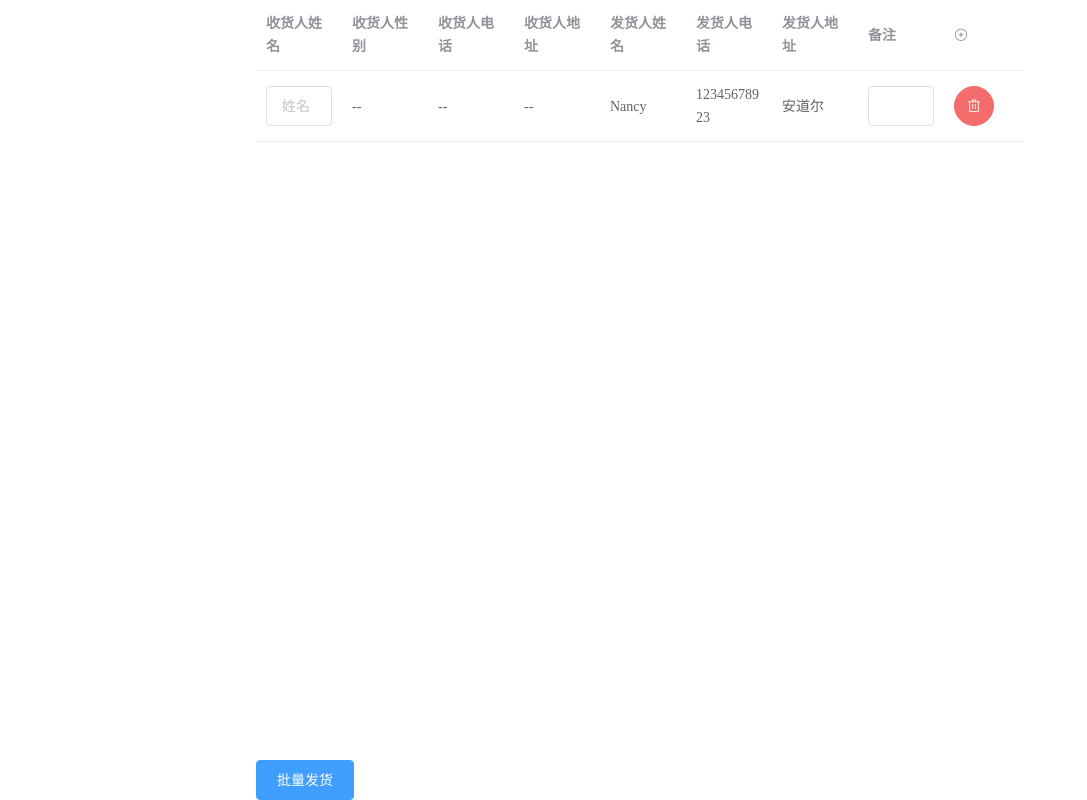
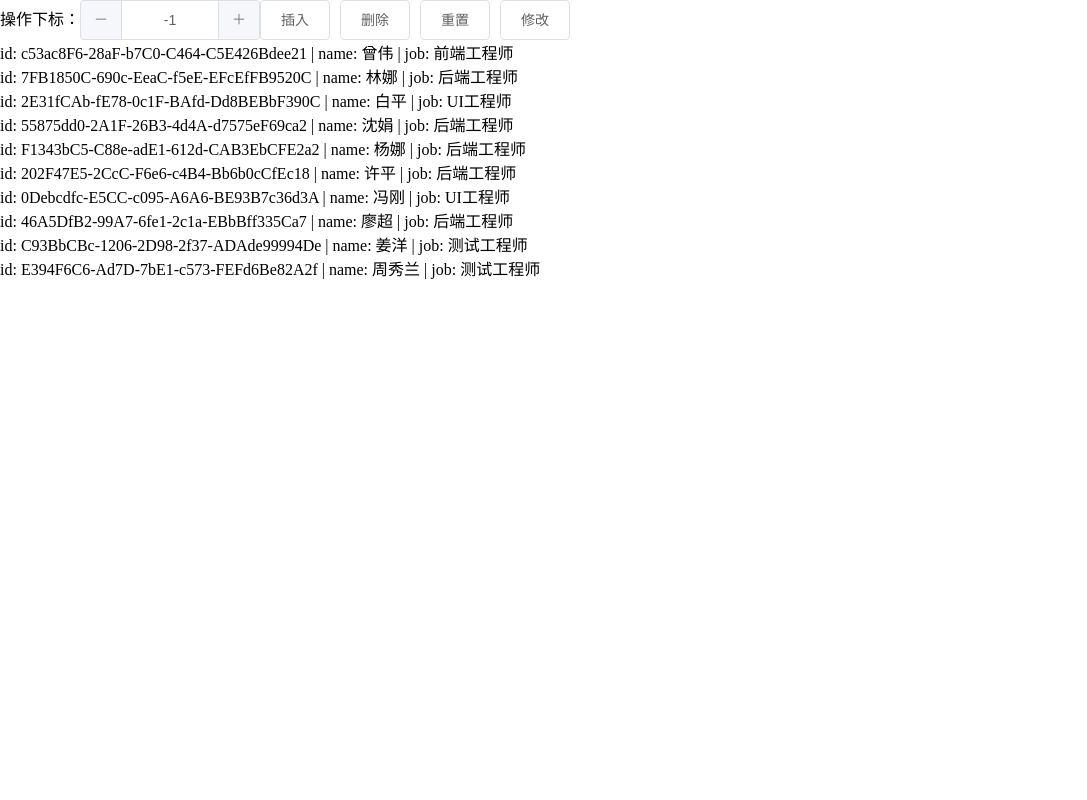
Before and after one commit to s958024860/s958024860.github.io, a Vue app: page /#/keyTest in a window 1280 px wide. Shown: the whole page, without its empty margins (0-1087 px from the left). Built offline with nearby package versions, Linux system fonts and the light colour scheme.

Commit message:
feat: key 值测试 增加vue-router vue-axios mockjs uuid

```diff
--- a/package.json
+++ b/package.json
@@ -8,10 +8,13 @@
     "lint": "vue-cli-service lint"
   },
   "dependencies": {
+    "axios": "^0.19.2",
     "core-js": "^3.6.5",
     "element-ui": "^2.13.2",
     "lodash": "^4.17.15",
-    "vue": "^2.6.11"
+    "uuid": "^8.1.0",
+    "vue": "^2.6.11",
+    "vue-router": "^3.3.4"
   },
   "devDependencies": {
     "@vue/cli-plugin-babel": "~4.4.0",
@@ -20,6 +23,7 @@
     "babel-eslint": "^10.1.0",
     "eslint": "^6.7.2",
     "eslint-plugin-vue": "^6.2.2",
+    "mockjs": "^1.1.0",
     "vue-template-compiler": "^2.6.11"
   },
   "eslintConfig": {
--- a/src/App.vue
+++ b/src/App.vue
@@ -1,20 +1,12 @@
 <template>
   <div id="app">
-    <FormTest />
-<!--    <Test />-->
+    <router-view />
   </div>
 </template>
 
 <script>
-import FormTest from './components/FormTest.vue'
-// import Test from './components/Test.vue'
-
 export default {
   name: 'App',
-  components: {
-    FormTest,
-    // Test,
-  }
 }
 </script>
 
--- /dev/null
+++ b/src/api/httpInstance.js
@@ -0,0 +1,26 @@
+/**
+ * @Author: fzsong3
+ * @Date: 2020/6/22 9:48
+ * @Description:
+ */
+import axios from 'axios'
+
+const instance = axios.create({
+  timeout: 6000,
+  headers: { 'contentType': 'application/json;charset=UTF-8' }
+})
+
+// todo
+// axios.interceptors.request.use(config => {
+//   return config
+// })
+
+// todo
+// axios.interceptors.response.use(
+//   response => {
+//   },
+//   error => {
+//   }
+// )
+
+export default instance
--- /dev/null
+++ b/src/api/index.js
@@ -0,0 +1,10 @@
+/**
+ * @Author: fzsong3
+ * @Date: 2020/6/22 9:55
+ * @Description:
+ */
+import httpInstance from './httpInstance'
+
+export function getKeyList () {
+  return httpInstance.get('/key/list')
+}
--- /dev/null
+++ b/src/components/key/KeyObject.vue
@@ -0,0 +1,34 @@
+<!--
+ * @Author: fzsong3
+ * @Date: 2020/6/22 11:16
+ * @Description:
+-->
+<template>
+  <div class="key-object">
+    <span>id: {{ dataObj.id }} | </span>
+    <span>name: {{ dataObj.name }} | </span>
+    <span>job: {{ dataObj.job }}</span>
+  </div>
+</template>
+
+<script>
+export default {
+  name: 'KeyObject',
+  props: {
+    dataObj: {
+      type: Object,
+      default: () => ({})
+    },
+  },
+  mounted () {
+    console.log(`mounted------${ this.dataObj.id}`)
+  },
+  updated () {
+    console.log(`updated------${ this.dataObj.id}`)
+  }
+}
+</script>
+
+<style scoped>
+
+</style>
--- a/src/main.js
+++ b/src/main.js
@@ -1,13 +1,22 @@
 import Vue from 'vue'
+// 引入element-ui
 import ElementUI from 'element-ui'
 import 'element-ui/lib/theme-chalk/index.css'
+// 引入路由
+import router from './router'
+// 引入mock数据
+import './mock'
+// 服务端接口
+import httpInstance from './api/httpInstance'
+
 import App from './App.vue'
-
 
 Vue.use(ElementUI)
 
 Vue.config.productionTip = false
+Vue.prototype.axios = httpInstance
 
 new Vue({
+  router,
   render: h => h(App),
 }).$mount('#app')
--- /dev/null
+++ b/src/mock/index.js
@@ -0,0 +1,25 @@
+/**
+ * @Author: fzsong3
+ * @Date: 2020/6/22 9:34
+ * @Description:
+ */
+const Mock = require('mockjs')
+
+Mock.setup({
+  timeout: '200-600'
+})
+
+let configArray = []
+
+const files = require.context('.', true, /\.js$/)
+files.keys().forEach(key => {
+  if (key === './index.js') return
+  configArray = configArray.concat(files(key).default)
+})
+
+configArray.forEach(el => {
+  for (let [ path, target ] of Object.entries(el)) {
+    let protocol = path.split('|')
+    Mock.mock(protocol[1], protocol[0], target)
+  }
+})
--- /dev/null
+++ b/src/mock/keyList.js
@@ -0,0 +1,17 @@
+/**
+ * @Author: fzsong3
+ * @Date: 2020/6/22 9:40
+ * @Description:
+ */
+
+export default {
+  'get|/key/list': {
+    rows: [{"id":"c53ac8F6-28aF-b7C0-C464-C5E426Bdee21","name":"曾伟","age":26,"job":"前端工程师"},{"id":"7FB1850C-690c-EeaC-f5eE-EFcEfFB9520C","name":"林娜","age":28,"job":"后端工程师"},{"id":"2E31fCAb-fE78-0c1F-BAfd-Dd8BEBbF390C","name":"白平","age":22,"job":"UI工程师"},{"id":"55875dd0-2A1F-26B3-4d4A-d7575eF69ca2","name":"沈娟","age":22,"job":"后端工程师"},{"id":"F1343bC5-C88e-adE1-612d-CAB3EbCFE2a2","name":"杨娜","age":26,"job":"后端工程师"},{"id":"202F47E5-2CcC-F6e6-c4B4-Bb6b0cCfEc18","name":"许平","age":24,"job":"后端工程师"},{"id":"0Debcdfc-E5CC-c095-A6A6-BE93B7c36d3A","name":"冯刚","age":23,"job":"UI工程师"},{"id":"46A5DfB2-99A7-6fe1-2c1a-EBbBff335Ca7","name":"廖超","age":23,"job":"后端工程师"},{"id":"C93BbCBc-1206-2D98-2f37-ADAde99994De","name":"姜洋","age":28,"job":"测试工程师"},{"id":"E394F6C6-Ad7D-7bE1-c573-FEFd6Be82A2f","name":"周秀兰","age":28,"job":"测试工程师"}]
+    // 'rows|10': [{
+    //   id: '@guid',
+    //   name: '@cname',
+    //   'age|20-30': 23,
+    //   'job|1': [ '前端工程师', '后端工程师', 'UI工程师', '测试工程师' ],
+    // }]
+  }
+}
--- /dev/null
+++ b/src/pages/FormTableTest.vue
@@ -0,0 +1,29 @@
+<!--
+ * @Author: fzsong3
+ * @Date: 2020/6/22 11:05
+ * @Description:
+-->
+<template>
+  <div class="form-table-test">
+    <FormTest />
+  </div>
+</template>
+
+<script>
+import FormTest from '../components/FormTest'
+export default {
+  name: 'FormTableTest',
+  components: {
+    FormTest
+  },
+}
+</script>
+
+<style scoped>
+  .form-table-test {
+    height: 100%;
+    width: 100%;
+    display: flex;
+  }
+
+</style>
--- /dev/null
+++ b/src/pages/Home.vue
@@ -0,0 +1,22 @@
+<template>
+  <div class="home">
+    <ul>
+      <li>
+        <router-link to="/formTableTest">表格嵌套表单</router-link>
+      </li>
+      <li>
+        <router-link to="/keyTest">key值测试</router-link>
+      </li>
+    </ul>
+  </div>
+</template>
+
+<script>
+export default {
+  name: 'Home'
+}
+</script>
+
+<style scoped>
+
+</style>
--- /dev/null
+++ b/src/pages/KeyTest.vue
@@ -0,0 +1,73 @@
+<!--
+ * @Author: fzsong3
+ * @Date: 2020/6/22 10:43
+ * @Description:
+-->
+<template>
+  <div class="key-test">
+    <div>
+      操作下标：<el-input-number v-model="targetIndex"></el-input-number>
+      <el-button @click="insert">插入</el-button>
+      <el-button @click="del">删除</el-button>
+      <el-button @click="reset">重置</el-button>
+      <el-button @click="update">修改</el-button>
+    </div>
+    <KeyObject
+        v-for="item in keyList"
+        :key="item.id"
+        :data-obj="item"
+    />
+  </div>
+</template>
+
+<script>
+import _ from 'lodash'
+import { v4 as uuidv4 } from 'uuid'
+import KeyObject from '../components/key/KeyObject'
+import { getKeyList } from '../api'
+export default {
+  name: 'KeyTest',
+  components: { KeyObject },
+  data () {
+    return {
+      keyList: [],
+      targetIndex: -1,
+      initList: []
+    }
+  },
+  created () {
+    this.getList()
+  },
+  methods: {
+    getList () {
+      getKeyList()
+        .then(({ data }) => {
+          this.keyList = data.rows
+          this.initList = _.cloneDeep(data.rows)
+        })
+    },
+    insert () {
+      this.keyList.splice(Number(this.targetIndex), 1)
+    },
+    del () {
+      this.keyList.splice(Number(this.targetIndex), 1)
+    },
+    reset () {
+      this.keyList = _.cloneDeep(this.initList)
+    },
+    update () {
+      const _obj = {
+        id: uuidv4(),
+        name: 'sfz',
+        age: 30,
+        job: '插入工程师'
+      }
+      this.keyList.splice(this.targetIndex, 1, _obj)
+    },
+  }
+}
+</script>
+
+<style scoped>
+
+</style>
--- /dev/null
+++ b/src/router/index.js
@@ -0,0 +1,42 @@
+/**
+ * @Author: fzsong3
+ * @Date: 2020/6/22 9:29
+ * @Description: vue路由
+ */
+import Vue from 'vue'
+import VueRouter from 'vue-router'
+
+import KeyTest from '../pages/KeyTest'
+import FormTableTest from '../pages/FormTableTest'
+import Home from '../pages/Home'
+
+Vue.use(VueRouter)
+
+const routes = [
+  {
+    path: '/',
+    redirect: '/home'
+  },
+  {
+    path: '/home',
+    name: 'home',
+    component: Home,
+  },
+  {
+    path: '/formTableTest',
+    name: 'formTableTest',
+    component: FormTableTest,
+  },
+  {
+    path: '/keyTest',
+    name: 'keyTest',
+    component: KeyTest,
+  }
+]
+
+const router = new VueRouter({
+  mode: 'hash',
+  routes
+})
+
+export default router
```
Also changed, not shown: 1 other file (tests, documents, lock files or other folders).
